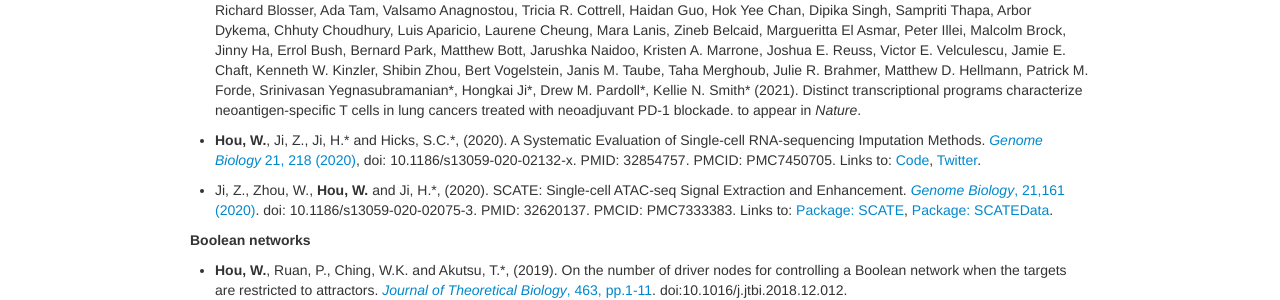
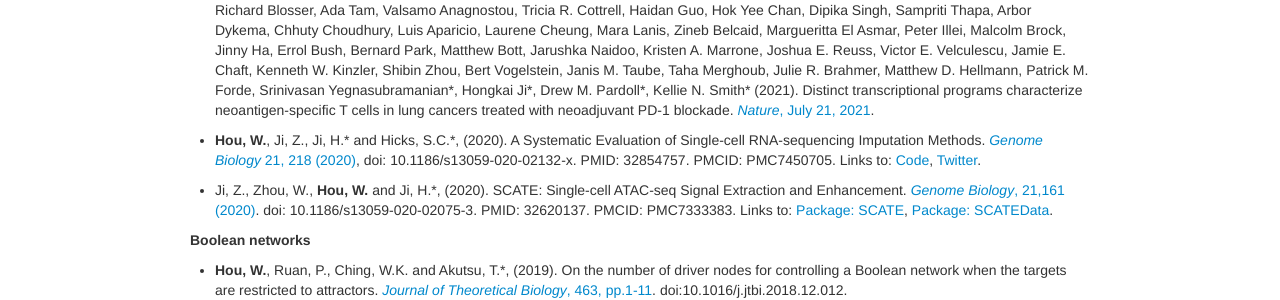
Before and after one commit to Winnie09/Wenpin_Hou, a Jekyll site: the page built from pages/publications.md, in a window 1280 px wide. Shown: the part 282-582 px from the top of the page. Built offline with Jekyll 4.4.1, drawn with Linux system fonts in a browser that asks for light colours; some of the changed text lies outside the part shown.

Commit message:
publications.md

```diff
--- a/pages/publications.md
+++ b/pages/publications.md
@@ -10,7 +10,7 @@
 
 ### Published
 ##### Single-cell genomics
-- Justina X. Caushi, Jiajia Zhang, Zhicheng Ji, Ajay Vaghasia, Boyang Zhang, Emily HC Hsiue, Brian Mog, **Wenpin Hou**, Sune Justesen, Richard Blosser, Ada Tam, Valsamo Anagnostou, Tricia R. Cottrell, Haidan Guo, Hok Yee Chan, Dipika Singh, Sampriti Thapa, Arbor Dykema, Chhuty Choudhury, Luis Aparicio, Laurene Cheung, Mara Lanis, Zineb Belcaid, Margueritta El Asmar, Peter Illei, Malcolm Brock, Jinny Ha, Errol Bush, Bernard Park, Matthew Bott, Jarushka Naidoo, Kristen A. Marrone, Joshua E. Reuss, Victor E. Velculescu, Jamie E. Chaft, Kenneth W. Kinzler, Shibin Zhou, Bert Vogelstein, Janis M. Taube, Taha Merghoub, Julie R. Brahmer, Matthew D. Hellmann, Patrick M. Forde, Srinivasan Yegnasubramanian\*, Hongkai Ji\*, Drew M. Pardoll\*,  Kellie N. Smith\* (2021). Distinct transcriptional programs characterize neoantigen-specific T cells in lung cancers treated with neoadjuvant PD-1 blockade. to appear in *Nature*.
+- Justina X. Caushi, Jiajia Zhang, Zhicheng Ji, Ajay Vaghasia, Boyang Zhang, Emily HC Hsiue, Brian Mog, **Wenpin Hou**, Sune Justesen, Richard Blosser, Ada Tam, Valsamo Anagnostou, Tricia R. Cottrell, Haidan Guo, Hok Yee Chan, Dipika Singh, Sampriti Thapa, Arbor Dykema, Chhuty Choudhury, Luis Aparicio, Laurene Cheung, Mara Lanis, Zineb Belcaid, Margueritta El Asmar, Peter Illei, Malcolm Brock, Jinny Ha, Errol Bush, Bernard Park, Matthew Bott, Jarushka Naidoo, Kristen A. Marrone, Joshua E. Reuss, Victor E. Velculescu, Jamie E. Chaft, Kenneth W. Kinzler, Shibin Zhou, Bert Vogelstein, Janis M. Taube, Taha Merghoub, Julie R. Brahmer, Matthew D. Hellmann, Patrick M. Forde, Srinivasan Yegnasubramanian\*, Hongkai Ji\*, Drew M. Pardoll\*,  Kellie N. Smith\* (2021). Distinct transcriptional programs characterize neoantigen-specific T cells in lung cancers treated with neoadjuvant PD-1 blockade. [*Nature*, July 21, 2021](https://www.nature.com/articles/s41586-021-03752-4#citeas).
 
 - **Hou, W.**, Ji, Z., Ji, H.\* and Hicks, S.C.\*, (2020). A Systematic Evaluation of Single-cell RNA-sequencing Imputation Methods. [*Genome Biology* 21, 218 (2020)](https://genomebiology.biomedcentral.com/articles/10.1186/s13059-020-02132-x), doi: 10.1186/s13059-020-02132-x. PMID: 32854757. PMCID: PMC7450705. Links to: [Code](https://github.com/Winnie09/imputationBenchmark), [Twitter](https://twitter.com/GenomeBiology/status/1298976169484681219).
 
```
